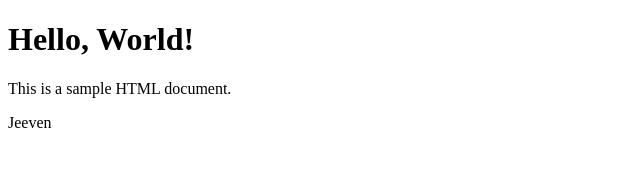
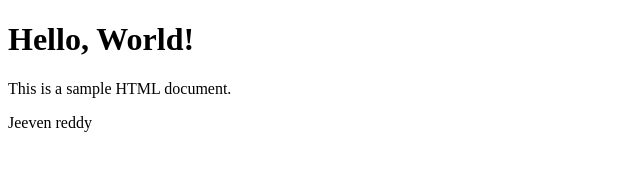
Before and after one commit to jagathjeevanreddysivada/learning, a plain HTML site: page index.html in a window 1280 px wide. Shown: the full height of the page, 0-640 px from the left. Drawn offline with Linux system fonts and the light colour scheme.

Commit message:
jeevan branch

```diff
--- a/index.html
+++ b/index.html
@@ -9,7 +9,7 @@
 
     <h1>Hello, World!</h1>
     <p>This is a sample HTML document.</p>
-    <p> Jeeven</p>
+    <p> Jeeven reddy</p>
 
 </body>
 </html>
```
